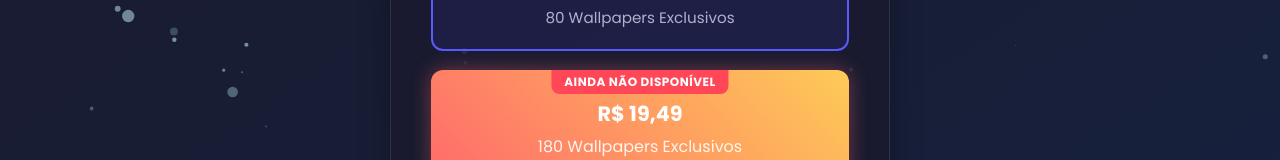
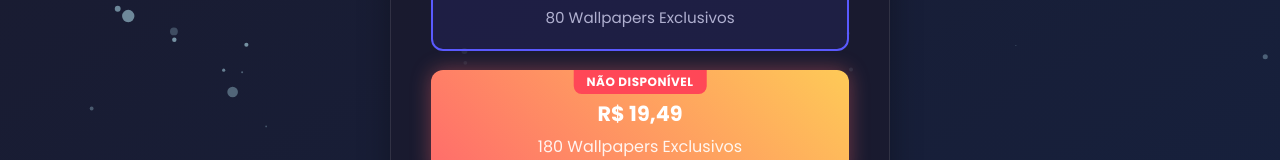
Before and after one commit to gusttavocordeiro/wallpaper-goat, a plain HTML site: page index.html in a window 1280 px wide. Shown: the part 399-559 px from the top of the page. Drawn offline with Linux system fonts and the light colour scheme.

Commit message:
alteraçaõ name produto 29,90

```diff
--- a/index.html
+++ b/index.html
@@ -25,7 +25,7 @@
             <div class="shine"></div>
             <span class="price">R$ 19,49</span>
             <span class="details">180 Wallpapers Exclusivos</span>
-            <span class="badge">Ainda não disponível</span>
+            <span class="badge">não disponível</span>
         </a>
     </div>
 
```
